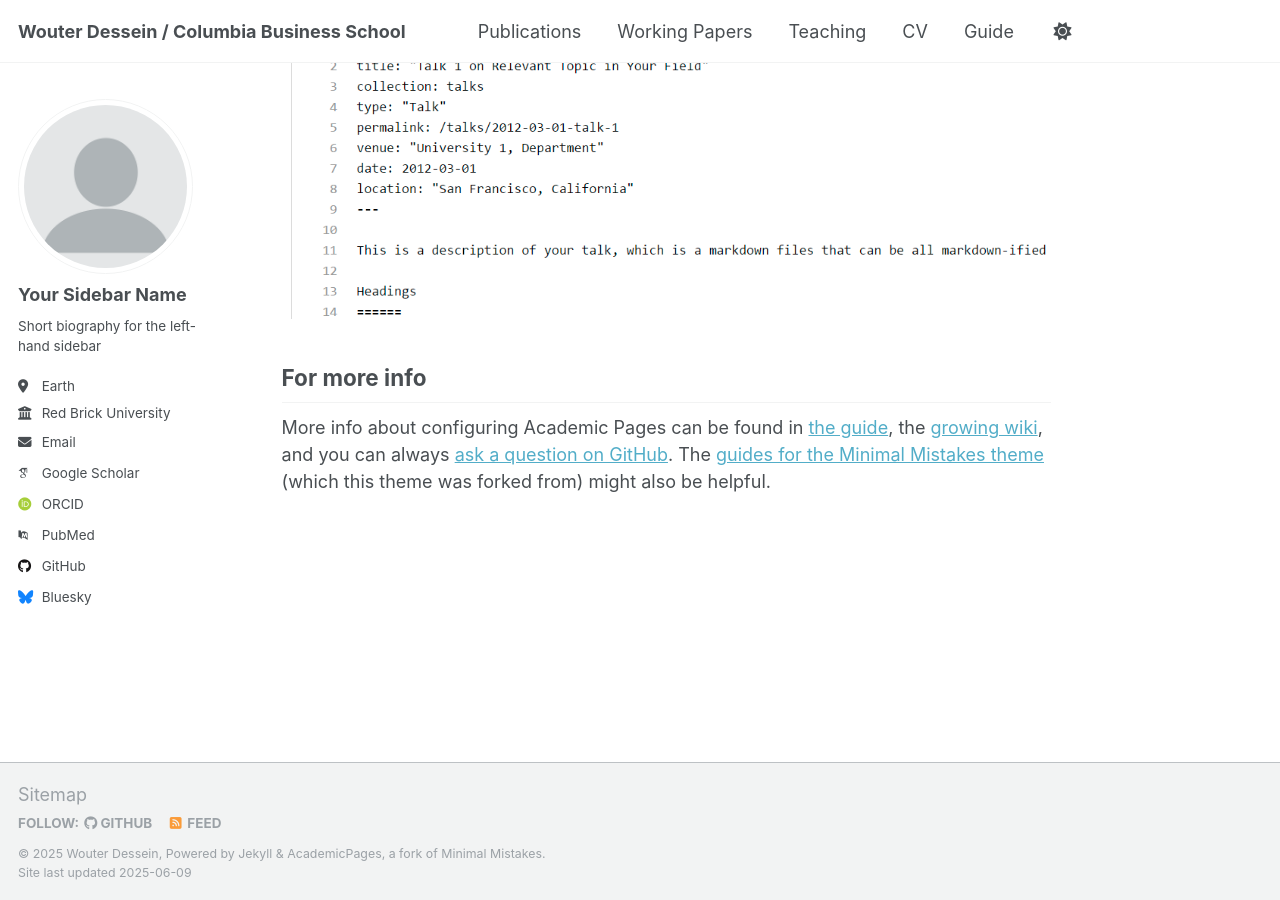
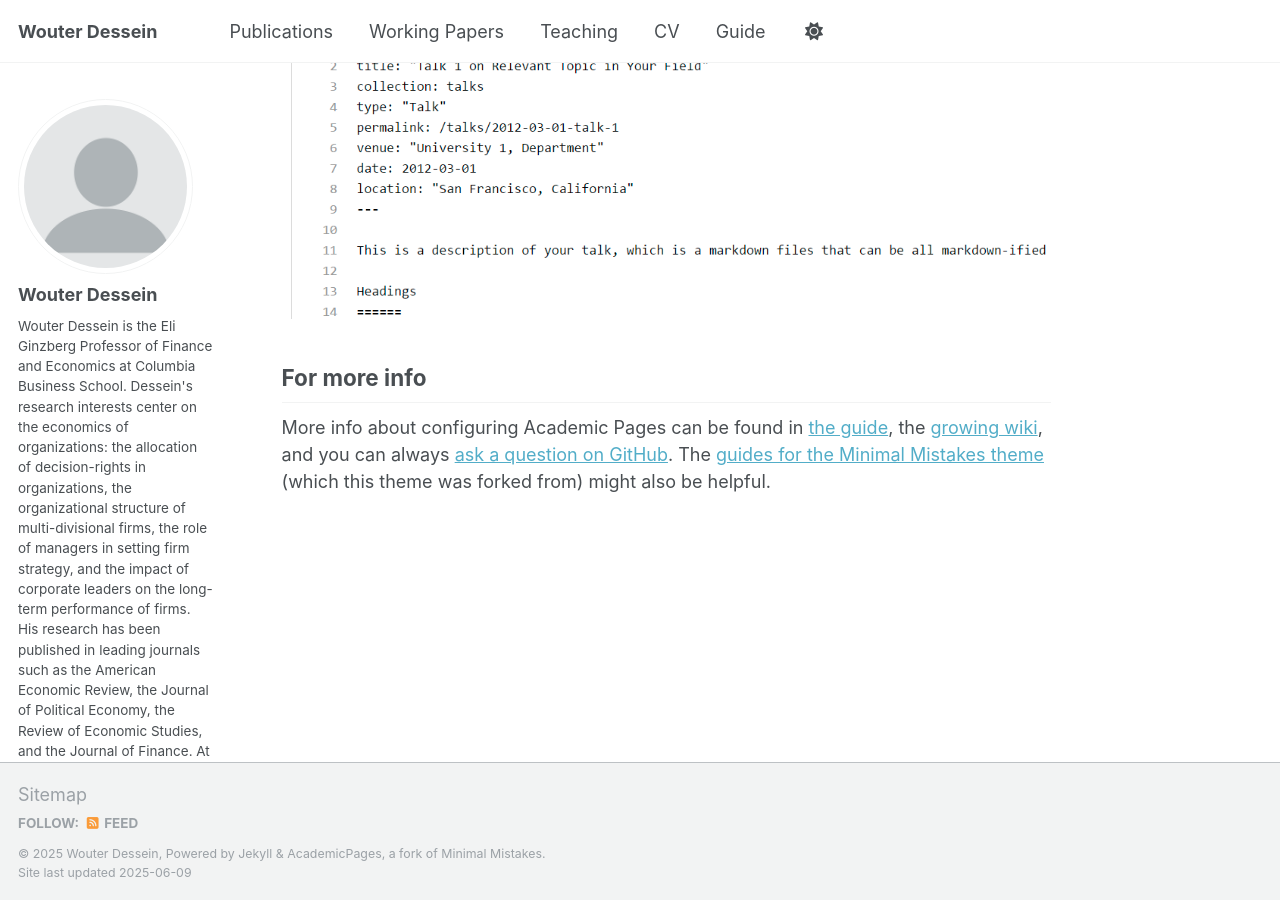
Before and after one commit to wd2179/wd2179.github.io, a Jekyll site: the page built from _pages/about.md, in a window 1280 px wide and 900 px high, scrolled down 2636 px. Built offline with Jekyll 4.4.1, drawn with Linux system fonts in a browser that asks for light colours; some web fonts are replaced; some of the changed text lies outside the part shown.

Commit message:
Update _config.yml

```diff
--- a/_config.yml
+++ b/_config.yml
@@ -9,7 +9,7 @@
 # Basic Site Settings
 locale                   : "en-US"
 site_theme               : "default"
-title                    : "Wouter Dessein / Columbia Business School"
+title                    : "Wouter Dessein"
 title_separator          : "-"
 name                     : &name "Wouter Dessein"
 description              : &description "Columbia Business School"
@@ -23,22 +23,22 @@ repository               : "academicpages/academicpages.github.io"
 author:
   # Biographic information
   avatar           : "profile.png"
-  name             : "Your Sidebar Name"
+  name             : "Wouter Dessein"
   pronouns         : # example: "she/her"
-  bio              : "Short biography for the left-hand sidebar"
-  location         : "Earth"
-  employer         : "Red Brick University"
-  uri              : # URL
-  email            : "none@example.org"
+  bio              : "Wouter Dessein is the Eli Ginzberg Professor of Finance and Economics at Columbia Business School. Dessein's research interests center on the economics of organizations: the allocation of decision-rights in organizations, the organizational structure of multi-divisional firms, the role of managers in setting firm strategy, and the impact of corporate leaders on the long-term performance of firms. His research has been published in leading journals such as the American Economic Review, the Journal of Political Economy, the Review of Economic Studies, and the Journal of Finance. At Columbia, he teaches a popular elective on the `Economics of Strategic Behavior', a course which examines the underlying economics of successful business strategy. Prior to joining the Columbia Business School faculty, Dessein was an associate professor of economics at the University of Chicago, Graduate School of Business. Dessein earned his Bachelor in management and applied sciences from the Katholieke Universiteit Leuven, Belgium, and a Ph.D. in economics from Toulouse University and the Universite Libre de Bruxelles."
+  location         : "New York"
+  employer         : "Columbia University"
+  uri              : "https://business.columbia.edu/faculty/people/wouter-dessein"
+  email            : "wd2179@gsb.columbia.edu"
 
   # Academic websites
   academia         : # URL
   arxiv            : # URL - Update with the correct link to your profile
-  googlescholar    : "https://scholar.google.com/citations?user=PS_CX0AAAAAJ"
+  googlescholar    : "https://scholar.google.com/citations?user=wQUepfUAAAAJ&hl=en&oi=ao"
   impactstory      : # URL
-  orcid            : "http://orcid.org/yourorcidurl"
+  orcid            : #"http://orcid.org/yourorcidurl"
   semantic         : # URL
-  pubmed           : "https://www.ncbi.nlm.nih.gov/pubmed/?term=john+snow"
+  pubmed           : #"https://www.ncbi.nlm.nih.gov/pubmed/?term=john+snow"
   researchgate     : # URL
   scopus           : # URL
 
@@ -46,12 +46,12 @@ author:
   bitbucket        : # Username - Update with your username on the site
   codepen          : # Username
   dribbble         : # Username
-  github           : "academicpages"
+  github           : #"academicpages"
   kaggle           : # Username
   stackoverflow    : # User number or user number and name (i.e., use "1" or "1/jeff-atwood")
 
   # Social media
-  bluesky          : "bsky.app" # Replace this with you Bluesky username
+  bluesky          : #"bsky.app" # Replace this with you Bluesky username
   facebook         : # Username
   flickr           : # Username
   foursquare       : # Username
@@ -78,12 +78,12 @@ author:
 
 # Publication Category - The following the list of publication categories and their headings
 publication_category:
-  books:
-    title: 'Books'
+  working papers:
+    title: 'Working Papers'
   manuscripts:
     title: 'Journal Articles'
-  conferences:
-    title: 'Conference Papers'
+  other publications:
+    title: 'Other Publications'
 
 # Site Settings
 teaser                   :  # filename of teaser fallback teaser image placed in /images/, .e.g. "500x300.png"
```
